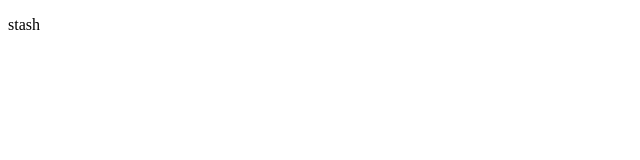
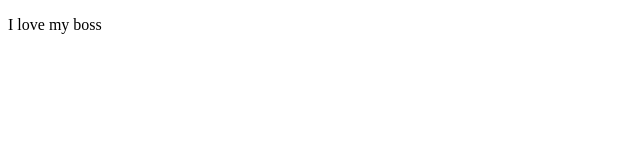
Before and after one commit to AnhKiet2911/lecture-5, a plain HTML site: page index.html in a window 1280 px wide. Shown: the full height of the page, 0-640 px from the left. Drawn offline with Linux system fonts and the light colour scheme.

Commit message:
first commit

```diff
--- a/index.html
+++ b/index.html
@@ -6,7 +6,6 @@
     <title>Document</title>
 </head>
 <body>
-    <p>stash</p>
-
+    <p>I love my boss</p>
 </body>
 </html>
```
